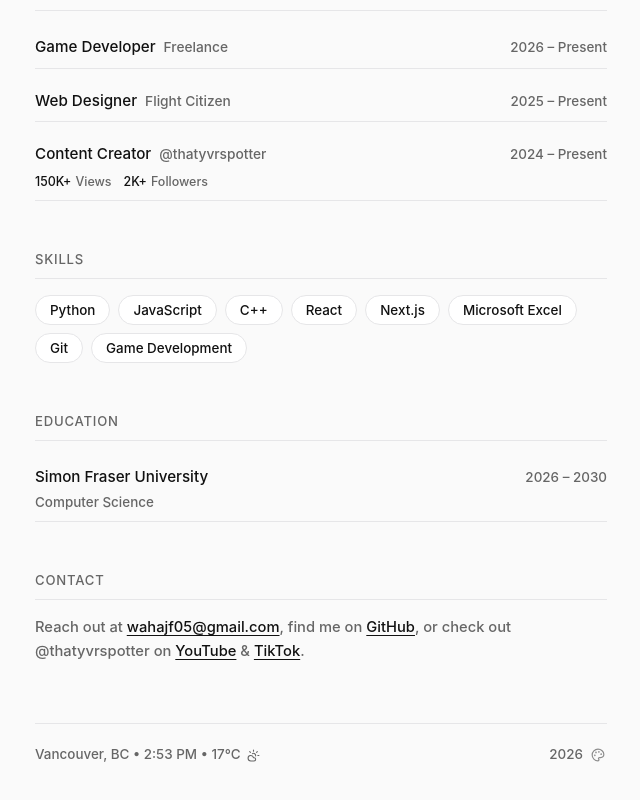
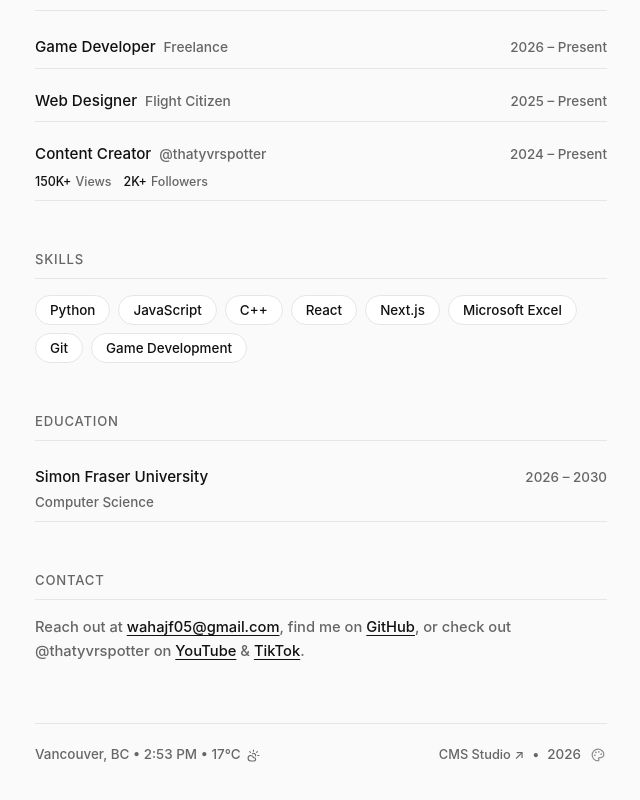
Before and after one commit to wahajf/wahajf.github.io, a Next.js app: page / in a window 1280 px wide. Shown: the part 1346-2146 px from the top of the page, without its empty margins (319-959 px from the left). Built offline with nearby package versions, Linux system fonts and the light colour scheme; no server answers.

Commit message:
Add CMS Studio links in footer and Blog page header

```diff
--- a/app/components/MainContent.jsx
+++ b/app/components/MainContent.jsx
@@ -448,7 +448,20 @@ export default function MainContent() {
                 {renderWeatherIcon()}
               </span>
             </span>
-            <div style={{ display: 'flex', alignItems: 'center', gap: '6px' }}>
+            <div style={{ display: 'flex', alignItems: 'center', gap: '8px' }}>
+              <a
+                href="/studio"
+                style={{
+                  color: 'var(--muted)',
+                  textDecoration: 'none',
+                  fontSize: '0.8rem',
+                  fontWeight: '500',
+                  transition: 'color 0.15s ease'
+                }}
+              >
+                CMS Studio ↗
+              </a>
+              <span>•</span>
               <span>{new Date().getFullYear()}</span>
               <button
                 onClick={cycleAccent}
```
Also changed, not shown: app/blog/page.jsx (+20 -2 lines).
